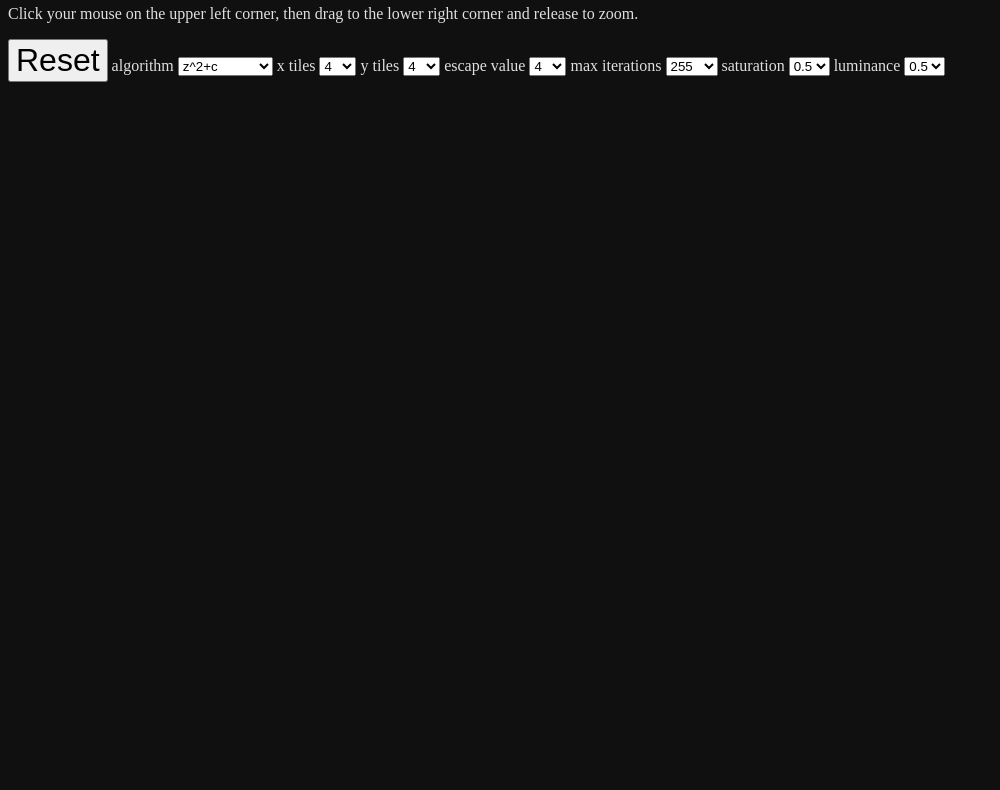
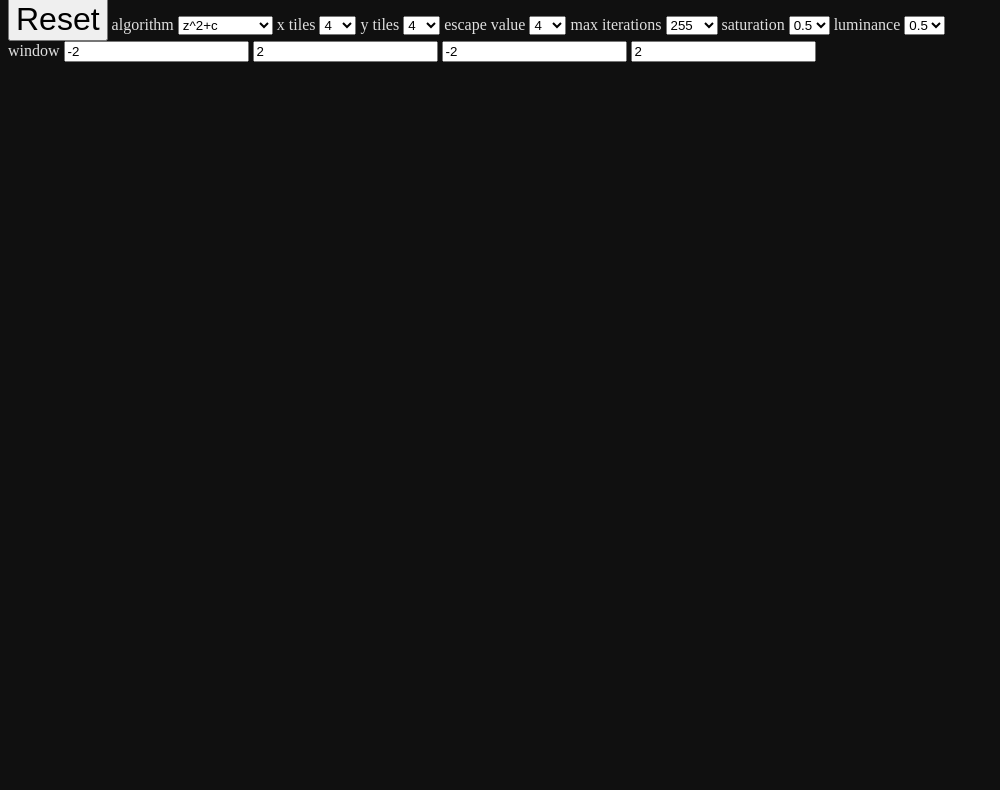
Before and after one commit to djacobow/mandeldemo, a website: page webclient.html in a window 1280 px wide. Shown: the part 50-840 px from the top of the page, without its empty margins (0-1000 px from the left). Drawn offline with Linux system fonts and the light colour scheme; no server answers.

Commit message:
more gui cleanup

```diff
--- a/webclient.html
+++ b/webclient.html
@@ -3,8 +3,8 @@
         <title>Fractal / Cluster Demo</title>
     </head>
     <body style="background-color: #101010; color: #e0e0e0;">
-        <h2>Fractal / Cluster Demo</h2>
-        <p>Click your mouse on the upper left corner, then drag to the lower right corner and release to zoom.</p>
+        <span style="font-size: 120%">Fractal / Cluster Demo</span><br>
+        <span>Click your mouse on the upper left corner, then drag to the lower right corner and release to zoom.</span>
         <div id="ctrldiv">
             <input style="font-size: 200%;" type="button" value="Reset" id="resetbutton">
             algorithm
@@ -78,9 +78,14 @@
                 <option value="0.9">0.9</option>
                 <option value="1">1</option>
             </select>
-
-
+            <br>
+            window
+            <input size="20" type="number" id="xmin">
+            <input size="20" type="number" id="xmax">
+            <input size="20" type="number" id="ymin">
+            <input size="20" type="number" id="ymax">
         </div>
+        <br>
         <div id="displaydiv">
             <canvas style="display: block; margin: 0 auto;" id="viewport" width="1024" height="576"></canvas>
         </div>
--- a/webclient.js
+++ b/webclient.js
@@ -4,6 +4,11 @@ config = {
  y_tiles: 10,
  sat: 0.5,
  lum: 0.5,
+ // starter params
+ x_min: -2,
+ x_max: 2,
+ y_min: -2,
+ y_max: 2,
 };
 
 var roundBy = function(a,r) {
@@ -15,10 +20,10 @@ var params = {
     escape_val: 20,
     x_pels: roundBy(1024, 20),
     y_pels: roundBy(576, 20),
-    x_min: -2,
-    x_max: 2,
-    y_min: -2,
-    y_max: 2,
+    x_min: -20,
+    x_max: 20,
+    y_min: -20,
+    y_max: 20,
     type: 0,
 };
 
@@ -115,6 +120,8 @@ function shuffle(a) {
 
 function submitJobs() {
 
+    setDisplayWindow(params.x_min,params.y_min,params.x_max,params.y_max);
+
     /*
     var form_params = ['x_min', 'x_max', 'y_min', 'y_max'];
     for (var i=0;i<form_params.length;i++) {
@@ -185,13 +192,14 @@ function submitJobs() {
 
 }
 
-document.getElementById('resetbutton').addEventListener('click',function() {
-    params.x_min = -2;
-    params.x_max = 2;
-    params.y_min = -2;
-    params.y_max = 2;
+
+function do_reset() {
+    params.x_min = config.x_min;
+    params.x_max = config.x_max;
+    params.y_min = config.y_min;
+    params.y_max = config.y_max;
     submitJobs();
-});
+}
 
 
 
@@ -233,6 +241,12 @@ function storePort(which, evt) {
     }
 }
 
+function setDisplayWindow(x1,y1,x2,y2) {
+    document.getElementById('xmin').value = x1.toString();
+    document.getElementById('ymin').value = y1.toString();
+    document.getElementById('xmax').value = x2.toString();
+    document.getElementById('ymax').value = y2.toString();
+}
 
 function getParamsFromPage() {
     var type = parseInt(document.getElementById('typesel').value);
@@ -249,6 +263,16 @@ function getParamsFromPage() {
     config.sat = sat;
     var lum = parseFloat(document.getElementById('color_lum').value);
     config.lum= lum;
+
+    var xmin = parseFloat(document.getElementById('xmin').value);
+    var xmax = parseFloat(document.getElementById('xmax').value);
+    var ymin = parseFloat(document.getElementById('ymin').value);
+    var ymax = parseFloat(document.getElementById('ymax').value);
+    params.x_min = xmin;
+    params.x_max = xmax;
+    params.y_min = ymin;
+    params.y_max = ymax;
+    submitJobs();
 }
 
 
@@ -264,10 +288,18 @@ function adjustViewport() {
   ctx.canvas.width  = x;
   ctx.canvas.height = y;
   console.log(params);
+  do_reset();
 }
 
 function doOnceAtStart() {
-    window.addEventListener('resize', adjustViewport);
+    document.getElementById('resetbutton').addEventListener('click',do_reset);
+
+    var resize_interval_id;
+    window.addEventListener('resize', function() {
+        clearTimeout(resize_interval_id);
+        resize_interval_id = setTimeout(adjustViewport,500);
+    });
+
     document.getElementById('typesel').addEventListener('change',getParamsFromPage);
     document.getElementById('tilex').addEventListener('change',getParamsFromPage);
     document.getElementById('tiley').addEventListener('change',getParamsFromPage);
@@ -275,8 +307,13 @@ function doOnceAtStart() {
     document.getElementById('maxiters').addEventListener('change',getParamsFromPage);
     document.getElementById('color_sat').addEventListener('change',getParamsFromPage);
     document.getElementById('color_lum').addEventListener('change',getParamsFromPage);
+    document.getElementById('xmin').addEventListener('change',getParamsFromPage);
+    document.getElementById('xmax').addEventListener('change',getParamsFromPage);
+    document.getElementById('ymin').addEventListener('change',getParamsFromPage);
+    document.getElementById('ymax').addEventListener('change',getParamsFromPage);
+
+    getParamsFromPage();
     adjustViewport();
-    getParamsFromPage();
     var canvas = document.getElementById('viewport');
     canvas.addEventListener('mousedown', function(evt) {
         evt.preventDefault();
```
